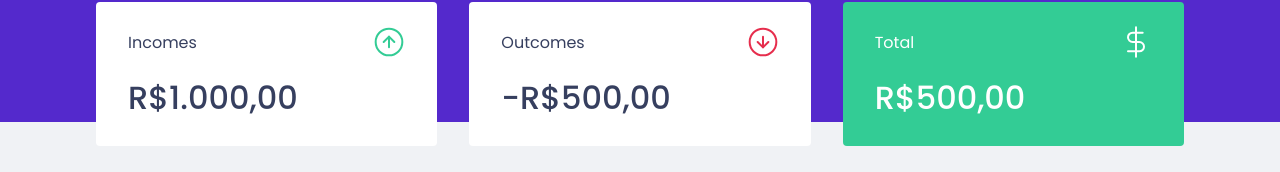
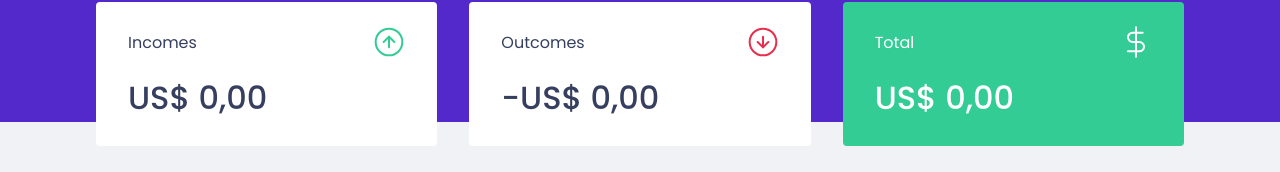
Before and after one commit to joaopcm/dt-money, a React (Create React App) app: page / in a window 1280 px wide. Shown: the part 150-322 px from the top of the page. Built offline with nearby package versions, Linux system fonts and the light colour scheme; no server answers; what miragejs would draw is missing.

Commit message:
feat: calculate the summary

```diff
--- a/src/components/Summary/index.tsx
+++ b/src/components/Summary/index.tsx
@@ -6,7 +6,26 @@ import totalImg from "../../assets/total.svg";
 import { Container } from "./styles";
 
 export function Summary() {
-  const transactions = useContext(TransactionsContext);
+  const { transactions } = useContext(TransactionsContext);
+
+  const summary = transactions.reduce(
+    (acc, transaction) => {
+      if (transaction.type === "deposit") {
+        acc.deposits += transaction.amount;
+        acc.total += transaction.amount;
+      } else {
+        acc.withdraws += transaction.amount;
+        acc.total -= transaction.amount;
+      }
+
+      return acc;
+    },
+    {
+      deposits: 0,
+      withdraws: 0,
+      total: 0,
+    }
+  );
 
   return (
     <Container>
@@ -15,21 +34,37 @@ export function Summary() {
           <p>Incomes</p>
           <img src={incomeImg} alt="Incomes" />
         </header>
-        <strong>R$1.000,00</strong>
+        <strong>
+          {new Intl.NumberFormat("pt-BR", {
+            style: "currency",
+            currency: "USD",
+          }).format(summary.deposits)}
+        </strong>
       </div>
       <div>
         <header>
           <p>Outcomes</p>
           <img src={outcomeImg} alt="Outcomes" />
         </header>
-        <strong>-R$500,00</strong>
+        <strong>
+          -
+          {new Intl.NumberFormat("pt-BR", {
+            style: "currency",
+            currency: "USD",
+          }).format(summary.withdraws)}
+        </strong>
       </div>
       <div className="highlight-background">
         <header>
           <p>Total</p>
           <img src={totalImg} alt="Total" />
         </header>
-        <strong>R$500,00</strong>
+        <strong>
+          {new Intl.NumberFormat("pt-BR", {
+            style: "currency",
+            currency: "USD",
+          }).format(summary.total)}
+        </strong>
       </div>
     </Container>
   );
```
